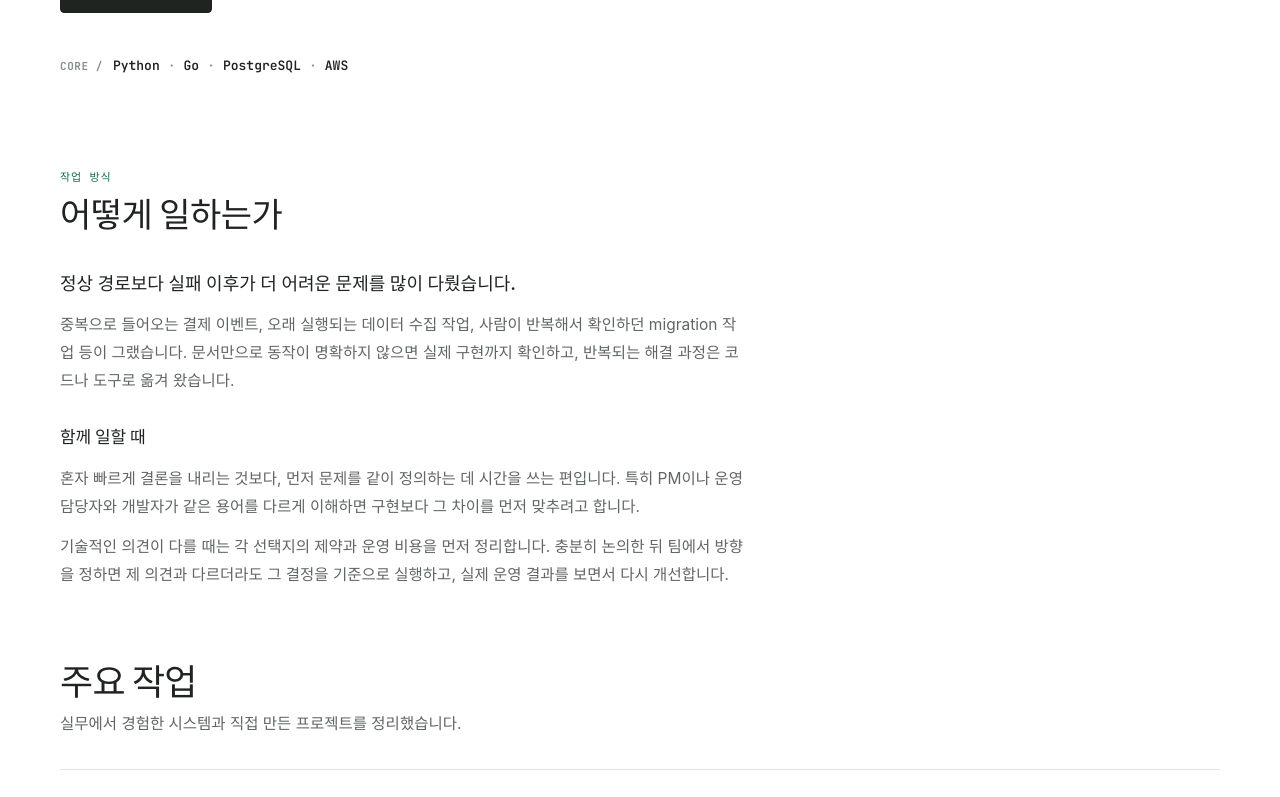
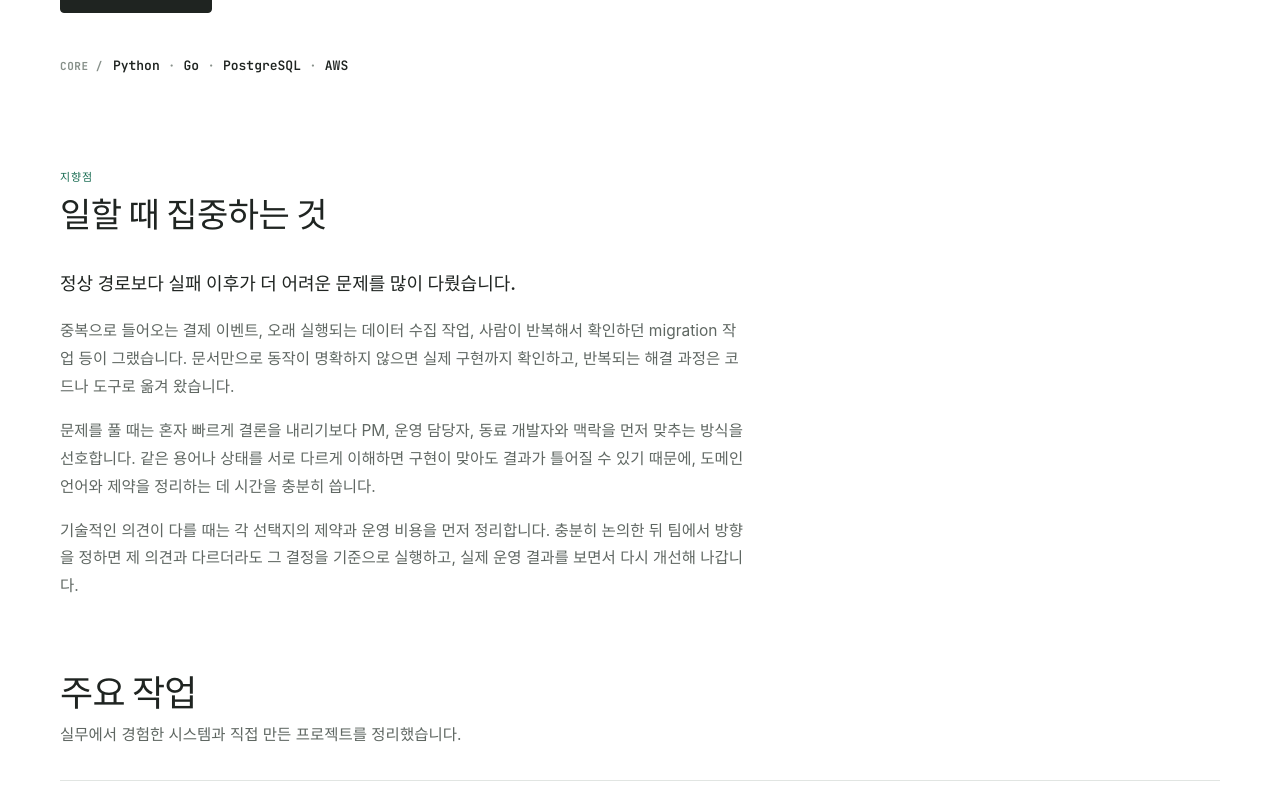
Before and after one commit to jaeyoung0509/jaeyoung0509.github.io, a SvelteKit app: page /about in a window 1280 px wide. Shown: the part 484-1281 px from the top of the page. Built offline with nearby package versions, Linux system fonts and the light colour scheme.

Commit message:
feat: unify focus section into seamless narrative under '일할 때 집중하는 것'

```diff
--- a/src/app.css
+++ b/src/app.css
@@ -1612,27 +1612,13 @@ summary {
   line-height: 1.6;
 }
 
-/* Approach Statement Layout */
+/* Focus / Approach Statement Layout */
 
 .about-statement-layout {
   max-width: 68ch;
   display: flex;
   flex-direction: column;
-  gap: 28px;
-}
-
-.about-block {
-  display: flex;
-  flex-direction: column;
-  gap: 12px;
-}
-
-.about-sub-heading {
-  font-size: 17px;
-  font-weight: 600;
-  color: var(--ink);
-  margin: 0 0 2px 0;
-  letter-spacing: -0.01em;
+  gap: 16px;
 }
 
 .about-lead-statement {
@@ -1640,7 +1626,7 @@ summary {
   font-weight: 600;
   color: var(--ink);
   line-height: 1.7;
-  margin: 0;
+  margin: 0 0 2px 0;
 }
 
 .about-sub-statement {
@@ -2046,6 +2032,10 @@ summary {
   color: var(--muted);
   line-height: 1.7;
   max-width: 700px;
+}
+
+.exp-summary-text + .exp-summary-text {
+  margin-top: 10px;
 }
 
 /* Contact Footer Box */
--- a/src/components/PortfolioHome.svelte
+++ b/src/components/PortfolioHome.svelte
@@ -84,15 +84,12 @@
         techStack: ["Python", "Go", "PostgreSQL", "AWS"],
       },
       about: {
-        eyebrow: "Approach",
-        title: "How I Work",
+        eyebrow: "Focus",
+        title: "What I Focus On",
         p1: "In production, handling failure recovery rather than the happy path has consistently been the most critical problem.",
         p2: "Whether duplicate inbound payment events, long-running data extraction jobs, or repetitive manual migration steps, I trace actual implementations when documentation is ambiguous and turn recurring recovery procedures into code and tools.",
-        teamworkTitle: "Collaborating Across Teams",
-        teamworkP1:
-          "Rather than rushing to solo conclusions, I invest time upfront to define the problem together with PMs, operations, and fellow engineers. When domain terms or states are understood differently across roles, resolving that gap takes priority over writing code.",
-        teamworkP2:
-          "When technical opinions diverge, I map out the operational constraints and tradeoffs of each option first. Once the team aligns on a direction—even if different from my initial preference—I execute against that decision and iterate based on real operational feedback.",
+        p3: "When solving problems, I prefer aligning on context and constraints with PMs, operations, and fellow engineers over rushing to isolated conclusions. If domain terms or lifecycle states are interpreted differently across teams, even correct implementations lead to wrong outcomes—so standardizing shared language and operational boundaries comes first.",
+        p4: "When technical opinions diverge, I map out the operational constraints and tradeoffs of each option first. Once the team aligns on a direction—even if different from my initial preference—I execute against that decision and iterate based on real operational feedback.",
       },
       work: {
         title: "Selected Work",
@@ -174,15 +171,12 @@
         techStack: ["Python", "Go", "PostgreSQL", "AWS"],
       },
       about: {
-        eyebrow: "작업 방식",
-        title: "어떻게 일하는가",
+        eyebrow: "지향점",
+        title: "일할 때 집중하는 것",
         p1: "정상 경로보다 실패 이후가 더 어려운 문제를 많이 다뤘습니다.",
         p2: "중복으로 들어오는 결제 이벤트, 오래 실행되는 데이터 수집 작업, 사람이 반복해서 확인하던 migration 작업 등이 그랬습니다. 문서만으로 동작이 명확하지 않으면 실제 구현까지 확인하고, 반복되는 해결 과정은 코드나 도구로 옮겨 왔습니다.",
-        teamworkTitle: "함께 일할 때",
-        teamworkP1:
-          "혼자 빠르게 결론을 내리는 것보다, 먼저 문제를 같이 정의하는 데 시간을 쓰는 편입니다. 특히 PM이나 운영 담당자와 개발자가 같은 용어를 다르게 이해하면 구현보다 그 차이를 먼저 맞추려고 합니다.",
-        teamworkP2:
-          "기술적인 의견이 다를 때는 각 선택지의 제약과 운영 비용을 먼저 정리합니다. 충분히 논의한 뒤 팀에서 방향을 정하면 제 의견과 다르더라도 그 결정을 기준으로 실행하고, 실제 운영 결과를 보면서 다시 개선합니다.",
+        p3: "문제를 풀 때는 혼자 빠르게 결론을 내리기보다 PM, 운영 담당자, 동료 개발자와 맥락을 먼저 맞추는 방식을 선호합니다. 같은 용어나 상태를 서로 다르게 이해하면 구현이 맞아도 결과가 틀어질 수 있기 때문에, 도메인 언어와 제약을 정리하는 데 시간을 충분히 씁니다.",
+        p4: "기술적인 의견이 다를 때는 각 선택지의 제약과 운영 비용을 먼저 정리합니다. 충분히 논의한 뒤 팀에서 방향을 정하면 제 의견과 다르더라도 그 결정을 기준으로 실행하고, 실제 운영 결과를 보면서 다시 개선해 나갑니다.",
       },
       work: {
         title: "주요 작업",
@@ -344,7 +338,7 @@
     </div>
   </section>
 
-  <!-- Approach Section -->
+  <!-- Focus / Approach Section -->
   <section class="portfolio-section section-approach" id="about">
     <div class="section-title-row">
       <span class="section-eyebrow">{c.about.eyebrow}</span>
@@ -352,16 +346,10 @@
     </div>
 
     <div class="about-statement-layout">
-      <div class="about-block">
-        <p class="about-lead-statement">{c.about.p1}</p>
-        <p class="about-sub-statement">{c.about.p2}</p>
-      </div>
-
-      <div class="about-block about-teamwork-block">
-        <h3 class="about-sub-heading">{c.about.teamworkTitle}</h3>
-        <p class="about-sub-statement">{c.about.teamworkP1}</p>
-        <p class="about-sub-statement">{c.about.teamworkP2}</p>
-      </div>
+      <p class="about-lead-statement">{c.about.p1}</p>
+      <p class="about-sub-statement">{c.about.p2}</p>
+      <p class="about-sub-statement">{c.about.p3}</p>
+      <p class="about-sub-statement">{c.about.p4}</p>
     </div>
   </section>
 
```
Also changed, not shown: 1 other file (tests, documents, lock files or other folders).
